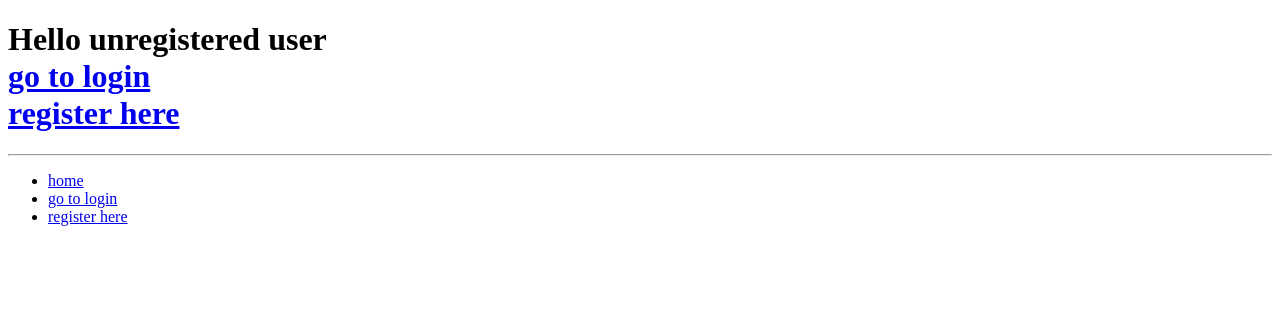
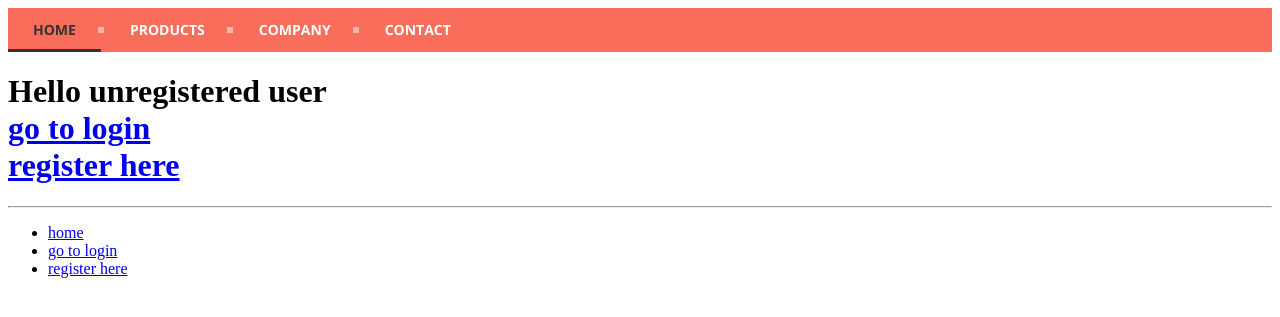
Before and after one commit to jaimesanz/paguen_po, a Django app: template expenses_manager/templates/home.html in a window 1280 px wide. Shown: the top 317 px of the page. Run offline with Django 3.2, Linux system fonts and the light colour scheme; the template is opened without the code that fills it, so the values that code supplies are empty.

Commit message:
Added nice CSS menu for base.html

```diff
--- a/expenses_manager/templates/base.html
+++ b/expenses_manager/templates/base.html
@@ -1,9 +1,16 @@
 <!DOCTYPE html>
 <html>
 	<head>
+		<meta charset='utf-8'>
+		<meta http-equiv="X-UA-Compatible" content="IE=edge">
+		<meta name="viewport" content="width=device-width, initial-scale=1">
+		<link rel="stylesheet" href="cssmenu/styles.css">
+		<script src="http://code.jquery.com/jquery-latest.min.js" type="text/javascript"></script>
+		<!-- <script src="script.js"></script> -->
 		<title>Expenses Manager</title>
 	</head>
 	<body>
+		{% include "cssmenu/menu.html" %}
 		<div>
 			{% block content %}
 			{% endblock %}
--- /dev/null
+++ b/expenses_manager/templates/cssmenu/menu.html
@@ -0,0 +1,8 @@
+<div id='cssmenu'>
+<ul>
+   <li class='active'><a href='#'><span>Home</span></a></li>
+   <li><a href='#'><span>Products</span></a></li>
+   <li><a href='#'><span>Company</span></a></li>
+   <li class='last'><a href='#'><span>Contact</span></a></li>
+</ul>
+</div>
--- /dev/null
+++ b/expenses_manager/templates/cssmenu/styles.css
@@ -0,0 +1,120 @@
+@import url(http://fonts.googleapis.com/css?family=Open+Sans:700);
+#cssmenu {
+  background: #f96e5b;
+  width: auto;
+}
+#cssmenu ul {
+  list-style: none;
+  margin: 0;
+  padding: 0;
+  line-height: 1;
+  display: block;
+  zoom: 1;
+}
+#cssmenu ul:after {
+  content: " ";
+  display: block;
+  font-size: 0;
+  height: 0;
+  clear: both;
+  visibility: hidden;
+}
+#cssmenu ul li {
+  display: inline-block;
+  padding: 0;
+  margin: 0;
+}
+#cssmenu.align-right ul li {
+  float: right;
+}
+#cssmenu.align-center ul {
+  text-align: center;
+}
+#cssmenu ul li a {
+  color: #ffffff;
+  text-decoration: none;
+  display: block;
+  padding: 15px 25px;
+  font-family: 'Open Sans', sans-serif;
+  font-weight: 700;
+  text-transform: uppercase;
+  font-size: 14px;
+  position: relative;
+  -webkit-transition: color .25s;
+  -moz-transition: color .25s;
+  -ms-transition: color .25s;
+  -o-transition: color .25s;
+  transition: color .25s;
+}
+#cssmenu ul li a:hover {
+  color: #333333;
+}
+#cssmenu ul li a:hover:before {
+  width: 100%;
+}
+#cssmenu ul li a:after {
+  content: "";
+  display: block;
+  position: absolute;
+  right: -3px;
+  top: 19px;
+  height: 6px;
+  width: 6px;
+  background: #ffffff;
+  opacity: .5;
+}
+#cssmenu ul li a:before {
+  content: "";
+  display: block;
+  position: absolute;
+  left: 0;
+  bottom: 0;
+  height: 3px;
+  width: 0;
+  background: #333333;
+  -webkit-transition: width .25s;
+  -moz-transition: width .25s;
+  -ms-transition: width .25s;
+  -o-transition: width .25s;
+  transition: width .25s;
+}
+#cssmenu ul li.last > a:after,
+#cssmenu ul li:last-child > a:after {
+  display: none;
+}
+#cssmenu ul li.active a {
+  color: #333333;
+}
+#cssmenu ul li.active a:before {
+  width: 100%;
+}
+#cssmenu.align-right li.last > a:after,
+#cssmenu.align-right li:last-child > a:after {
+  display: block;
+}
+#cssmenu.align-right li:first-child a:after {
+  display: none;
+}
+@media screen and (max-width: 768px) {
+  #cssmenu ul li {
+    float: none;
+    display: block;
+  }
+  #cssmenu ul li a {
+    width: 100%;
+    -moz-box-sizing: border-box;
+    -webkit-box-sizing: border-box;
+    box-sizing: border-box;
+    border-bottom: 1px solid #fb998c;
+  }
+  #cssmenu ul li.last > a,
+  #cssmenu ul li:last-child > a {
+    border: 0;
+  }
+  #cssmenu ul li a:after {
+    display: none;
+  }
+  #cssmenu ul li a:before {
+    display: none;
+  }
+}
```
